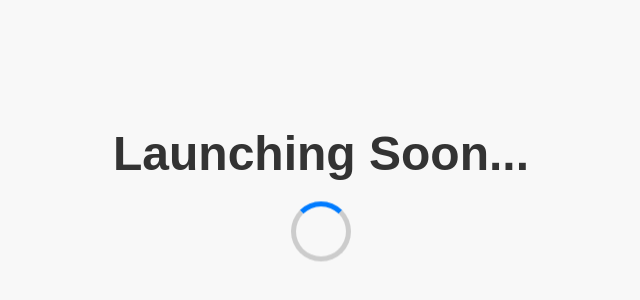
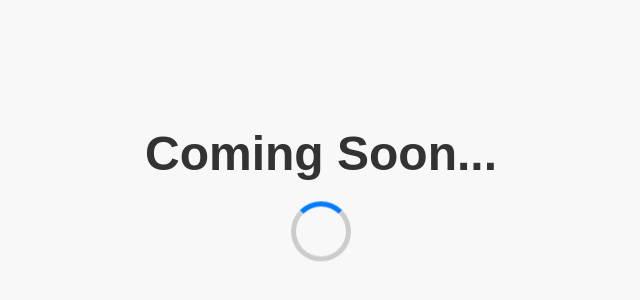
Before and after one commit to vikramsahani256/launchingSoon, a plain HTML site: page index.html in a window 1280 px wide. Shown: the part 220-520 px from the top of the page, without its empty margins (319-959 px from the left). Drawn offline with Linux system fonts and the light colour scheme.

Commit message:
Update index.html

```diff
--- a/index.html
+++ b/index.html
@@ -47,7 +47,7 @@
 </head>
 <body>
     <div class="container">
-        <h1>Launching Soon...</h1>
+        <h1>Coming Soon...</h1>
         <div class="loader"></div>
     </div>
 </body>
```
